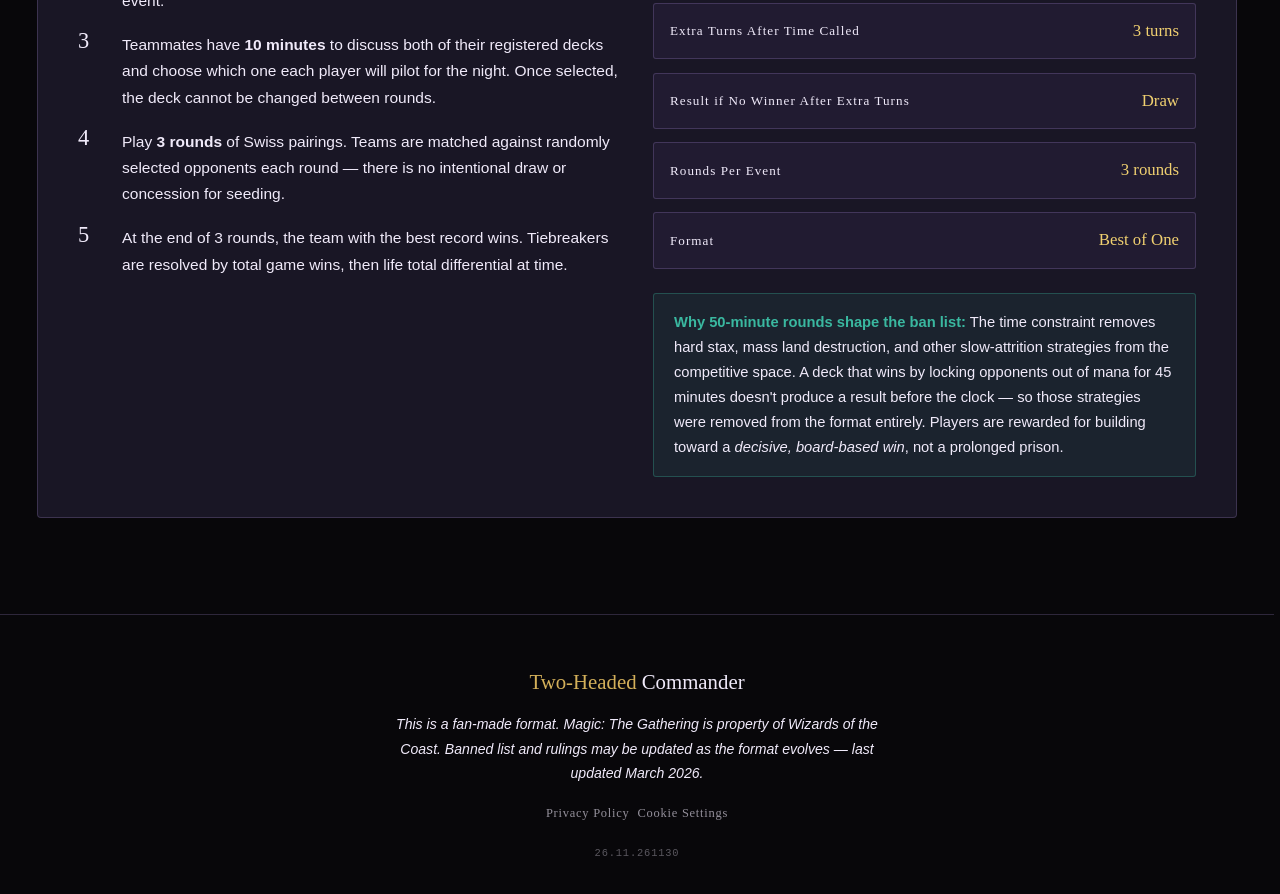
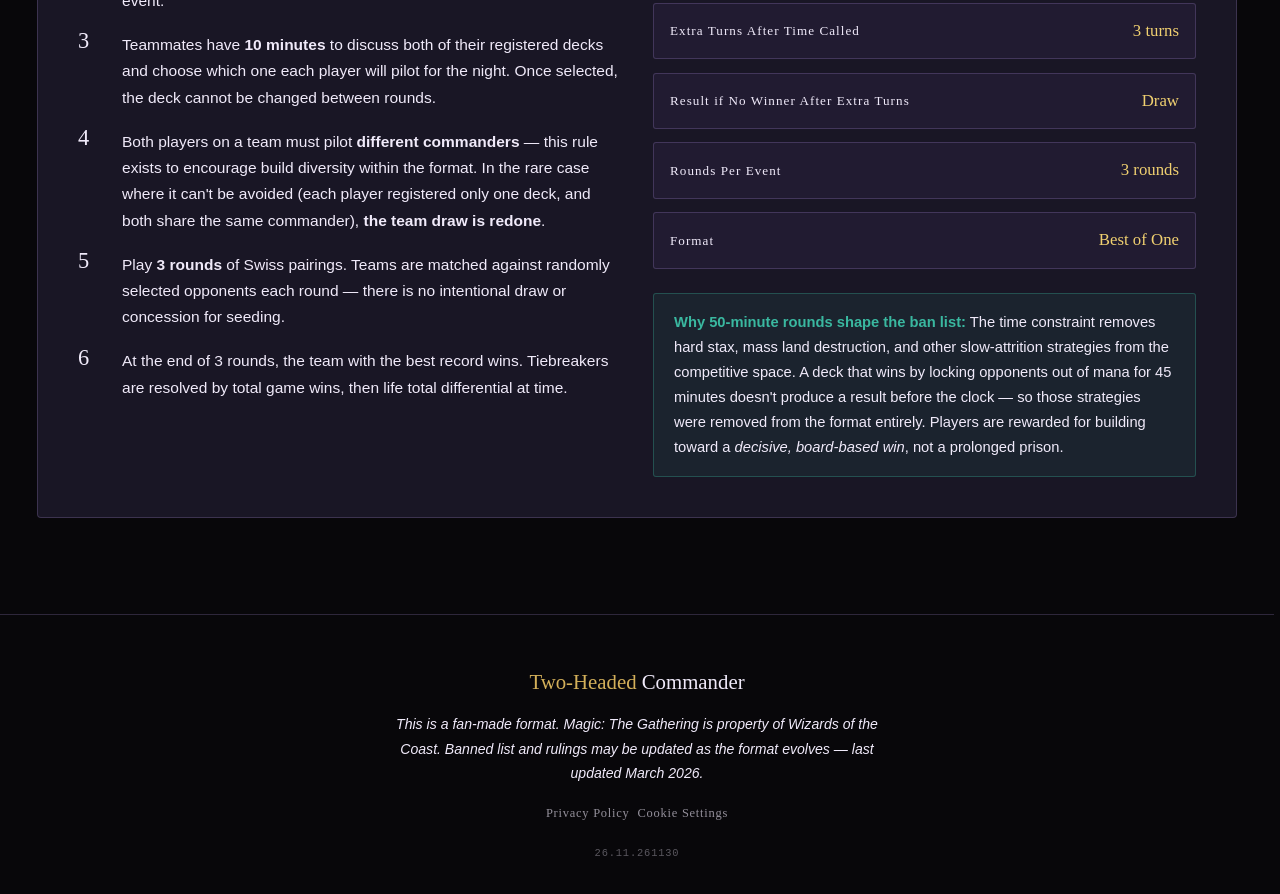
Before and after one commit to ch4rk0/Two-Headed-Commander, a React (Vite) app: page /run-an-event in a window 1280 px wide. Shown: the part 1320-2214 px from the top of the page. Built offline with nearby package versions, Linux system fonts and the light colour scheme; no server answers; the database is empty; a web font is replaced by a local one.

Commit message:
Add same-commander restriction rule to event structure
Teammates must now pilot different commanders; teams are redrawn in
the rare case where every registered deck on both sides shares one.

```diff
--- a/src/pages/RunAnEvent.tsx
+++ b/src/pages/RunAnEvent.tsx
@@ -16,6 +16,7 @@
   { en: 'Players register <strong>two legal decks</strong> before the event begins. Both decks must comply with the Two-Headed Commander banned list.', fr: 'Les joueurs enregistrent <strong>deux decks légaux</strong> avant le début de l\'événement. Les deux decks doivent respecter la liste de bannissement de Two-Headed Commander.' },
   { en: '<strong>Teams are randomly assigned</strong> at the start of the event. Neither player knows their partner until the draw — fostering new connections every event.', fr: '<strong>Les équipes sont assignées aléatoirement</strong> au début de l\'événement. Aucun joueur ne connaît son partenaire avant le tirage — favorisant de nouvelles connexions à chaque événement.' },
   { en: 'Teammates have <strong>10 minutes</strong> to discuss both of their registered decks and choose which one each player will pilot for the night. Once selected, the deck cannot be changed between rounds.', fr: 'Les coéquipiers ont <strong>10 minutes</strong> pour discuter de leurs deux decks enregistrés et choisir lequel chaque joueur pilotera pour la soirée. Une fois sélectionné, le deck ne peut pas être changé entre les rondes.' },
+  { en: 'Both players on a team must pilot <strong>different commanders</strong> — this rule exists to encourage build diversity within the format. In the rare case where it can\'t be avoided (each player registered only one deck, and both share the same commander), <strong>the team draw is redone</strong>.', fr: 'Les deux joueurs d\'une même équipe doivent piloter des <strong>commandants différents</strong> — cette règle existe pour favoriser la diversité de construction dans le format. Dans les rares cas où ce serait impossible (chaque joueur n\'a enregistré qu\'un seul deck, et les deux ont le même commander), <strong>les équipes sont relancées</strong>.' },
   { en: 'Play <strong>3 rounds</strong> of Swiss pairings. Teams are matched against randomly selected opponents each round — there is no intentional draw or concession for seeding.', fr: 'Jouez <strong>3 rondes</strong> en système suisse. Les équipes sont appariées contre des adversaires sélectionnés aléatoirement à chaque ronde — il n\'y a pas de match nul intentionnel ou de concession pour le classement.' },
   { en: 'At the end of 3 rounds, the team with the best record wins. Tiebreakers are resolved by total game wins, then life total differential at time.', fr: 'À la fin des 3 rondes, l\'équipe avec le meilleur bilan remporte l\'événement. Les égalités sont départagées par le nombre total de victoires, puis par le différentiel de points de vie au moment du temps.' },
 ];
```
